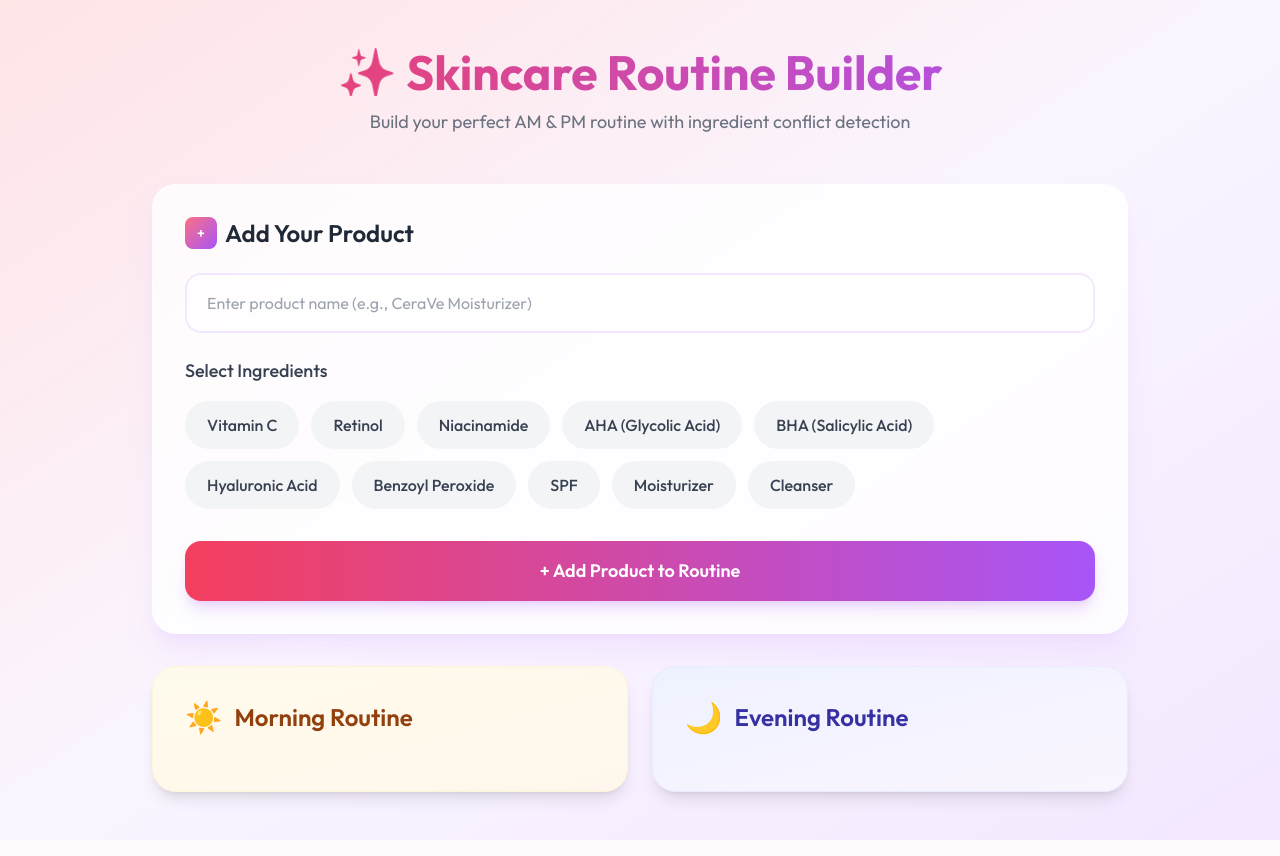
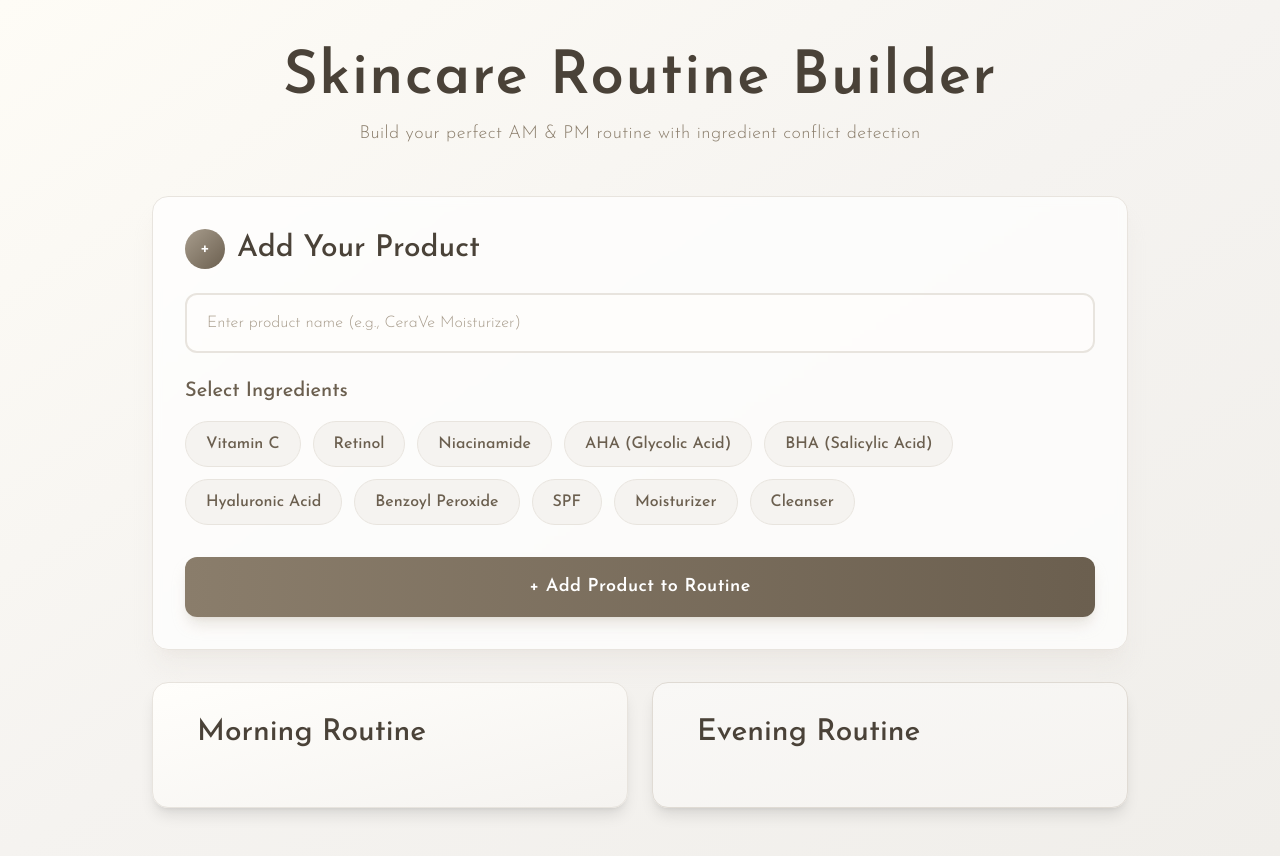
Before and after one commit to BitaBig/skincare-routine-builder, a Flask app: page / in a window 1280 px wide. Run offline with Flask 3, Linux system fonts and the light colour scheme; some libraries are stand-ins or nearby versions.

Commit message:
Fixed style formatting, colour scheme. Added additional skincare conflicts.

```diff
--- a/app.py
+++ b/app.py
@@ -34,6 +34,21 @@ CONFLICTS = [
         'pair': ['Benzoyl Peroxide', 'Retinol'],
         'reason': 'Benzoyl peroxide can oxidize retinol, making it less effective.',
         'severity': 'high'
+    },
+    {
+        'pair': ['BHA (Salicylic Acid)', 'Benzoyl Peroxide'],
+        'reason': 'Mixing acids on the same night can cause irritation and dryness. Alternate nights instead.',
+        'severity': 'high'
+    },
+    {
+        'pair': ['AHA (Glycolic Acid)', 'Benzoyl Peroxide'],
+        'reason': 'Using multiple acids together can over-exfoliate and damage skin barrier.',
+        'severity': 'high'
+    },
+    {
+        'pair': ['AHA (Glycolic Acid)', 'BHA (Salicylic Acid)'],
+        'reason': 'Layering AHA and BHA together can be too harsh. Use on alternate nights.',
+        'severity': 'medium'
     },
 ]
 
--- a/static/script.js
+++ b/static/script.js
@@ -46,8 +46,8 @@ function displayProducts() {
     }
 
     list.innerHTML = `
-        <div class="bg-white/80 backdrop-blur-sm rounded-3xl shadow-lg p-8 border border-white/50">
-            <h2 class="text-2xl font-semibold text-gray-800 mb-6 flex items-center gap-2">
+        <div class="bg-white/70 backdrop-blur-sm rounded-2xl shadow-lg p-8 border border-sand-200">
+            <h2 class="text-3xl font-medium text-taupe-700 mb-6 flex items-center gap-3">
                 <span class="text-2xl">🧴</span> Your Products
             </h2>
             <div class="space-y-4" id="productItems"></div>
@@ -58,15 +58,15 @@ function displayProducts() {
 
     products.forEach((product, index) => {
         const div = document.createElement('div');
-        div.className = 'flex items-center justify-between p-4 bg-gradient-to-r from-lavender-50 to-rose-50 rounded-2xl border border-lavender-100';
+        div.className = 'flex items-center justify-between p-4 bg-gradient-to-r from-sand-50 to-cream-100 rounded-xl border border-sand-200';
         div.innerHTML = `
             <div>
-                <h3 class="font-semibold text-gray-800">${product.name}</h3>
-                <p class="text-sm text-gray-500 mt-1">${product.ingredients.join(' • ')}</p>
+                <h3 class="font-semibold text-taupe-700">${product.name}</h3>
+                <p class="text-sm text-taupe-500 mt-1">${product.ingredients.join(' • ')}</p>
             </div>
             <button
                 onclick="removeProduct(${index})"
-                class="px-4 py-2 rounded-xl bg-rose-100 hover:bg-rose-200 text-rose-600 font-medium transition-colors"
+                class="px-4 py-2 rounded-lg bg-sand-200 hover:bg-sand-300 text-taupe-600 font-medium transition-colors"
             >
                 Remove
             </button>
@@ -84,8 +84,8 @@ function removeProduct(index) {
 async function analyzeRoutine() {
     if (products.length === 0) {
         document.getElementById('conflicts').innerHTML = '';
-        document.getElementById('amRoutine').innerHTML = '<p class="text-gray-400 text-center py-8">Add products to see your routine</p>';
-        document.getElementById('pmRoutine').innerHTML = '<p class="text-gray-400 text-center py-8">Add products to see your routine</p>';
+        document.getElementById('amRoutine').innerHTML = '<p class="text-taupe-400 text-center py-8 font-light">Add products to see your routine</p>';
+        document.getElementById('pmRoutine').innerHTML = '<p class="text-taupe-400 text-center py-8 font-light">Add products to see your routine</p>';
         return;
     }
 
@@ -101,8 +101,8 @@ async function analyzeRoutine() {
     const conflictsDiv = document.getElementById('conflicts');
     if (data.conflicts.length > 0) {
         conflictsDiv.innerHTML = `
-            <div class="bg-rose-50 rounded-3xl shadow-lg p-8 border border-rose-200">
-                <h2 class="text-2xl font-semibold text-rose-700 mb-6 flex items-center gap-2">
+            <div class="bg-amber-50/80 rounded-2xl shadow-lg p-8 border border-amber-200">
+                <h2 class="text-3xl font-medium text-amber-800 mb-6 flex items-center gap-3" style="font-family: 'Cormorant Garamond', serif;">
                     <span class="text-2xl">⚠️</span> Conflicts Detected
                 </h2>
                 <div class="space-y-4" id="conflictItems"></div>
@@ -112,20 +112,20 @@ async function analyzeRoutine() {
         const conflictItems = document.getElementById('conflictItems');
         data.conflicts.forEach(conflict => {
             const div = document.createElement('div');
-            div.className = 'p-4 bg-white rounded-2xl border border-rose-200';
+            div.className = 'p-4 bg-white/80 rounded-xl border border-amber-200';
 
             const severityColors = {
-                high: 'bg-rose-500',
+                high: 'bg-amber-600',
                 medium: 'bg-amber-500',
-                low: 'bg-yellow-400'
+                low: 'bg-amber-400'
             };
 
             div.innerHTML = `
                 <div class="flex items-start gap-3">
-                    <span class="w-2 h-2 rounded-full ${severityColors[conflict.severity] || 'bg-rose-500'} mt-2 flex-shrink-0"></span>
+                    <span class="w-2 h-2 rounded-full ${severityColors[conflict.severity] || 'bg-amber-500'} mt-2 flex-shrink-0"></span>
                     <div>
-                        <p class="font-semibold text-gray-800">${conflict.pair[0]} + ${conflict.pair[1]}</p>
-                        <p class="text-gray-600 text-sm mt-1">${conflict.reason}</p>
+                        <p class="font-semibold text-taupe-700">${conflict.pair[0]} + ${conflict.pair[1]}</p>
+                        <p class="text-taupe-600 text-sm mt-1 font-light">${conflict.reason}</p>
                     </div>
                 </div>
             `;
@@ -144,7 +144,7 @@ function displayRoutine(elementId, routine) {
     const div = document.getElementById(elementId);
 
     if (routine.length === 0) {
-        div.innerHTML = '<p class="text-gray-400 text-center py-8">No products for this routine</p>';
+        div.innerHTML = '<p class="text-taupe-400 text-center py-8 font-light">No products for this routine</p>';
         return;
     }
 
@@ -152,15 +152,15 @@ function displayRoutine(elementId, routine) {
 
     routine.forEach((item, index) => {
         const itemDiv = document.createElement('div');
-        itemDiv.className = 'flex items-start gap-4 p-4 bg-white/60 rounded-2xl';
+        itemDiv.className = 'flex items-start gap-4 p-4 bg-white/60 rounded-xl border border-sand-200';
         itemDiv.innerHTML = `
-            <div class="w-10 h-10 rounded-full bg-gradient-to-br from-rose-400 to-lavender-500 flex items-center justify-center text-white font-bold flex-shrink-0">
+            <div class="w-10 h-10 rounded-full bg-gradient-to-br from-taupe-400 to-taupe-600 flex items-center justify-center text-white font-bold flex-shrink-0">
                 ${index + 1}
             </div>
             <div class="flex-1">
-                <p class="font-semibold text-gray-800">${item.ingredient}</p>
-                <p class="text-sm text-gray-500">${item.product}</p>
-                ${item.wait > 0 ? `<p class="text-xs text-lavender-600 mt-1 font-medium">⏱️ Wait ${item.wait} minutes before next step</p>` : ''}
+                <p class="font-semibold text-taupe-700">${item.ingredient}</p>
+                <p class="text-sm text-taupe-500 font-light">${item.product}</p>
+                ${item.wait > 0 ? `<p class="text-xs text-taupe-600 mt-1 font-medium">⏱️ Wait ${item.wait} minutes before next step</p>` : ''}
             </div>
         `;
         div.appendChild(itemDiv);
--- a/templates/index.html
+++ b/templates/index.html
@@ -10,26 +10,32 @@
             theme: {
                 extend: {
                     fontFamily: {
-                        sans: ['Outfit', 'sans-serif'],
+                        sans: ['Josefin Sans', 'sans-serif'],
                     },
                     colors: {
-                        rose: {
-                            50: '#fff1f2',
-                            100: '#ffe4e6',
-                            200: '#fecdd3',
-                            300: '#fda4af',
-                            400: '#fb7185',
-                            500: '#f43f5e',
-                            600: '#e11d48',
+                        sand: {
+                            50: '#fdfcfb',
+                            100: '#f5f3f0',
+                            200: '#e8e4de',
+                            300: '#d4cdc3',
+                            400: '#b8ad9e',
+                            500: '#9c8e7c',
+                            600: '#7a6d5d',
                         },
-                        lavender: {
-                            50: '#faf5ff',
-                            100: '#f3e8ff',
-                            200: '#e9d5ff',
-                            300: '#d8b4fe',
-                            400: '#c084fc',
-                            500: '#a855f7',
-                            600: '#9333ea',
+                        taupe: {
+                            50: '#f9f8f6',
+                            100: '#f0eeea',
+                            200: '#e0dbd4',
+                            300: '#c9c1b5',
+                            400: '#a89d8d',
+                            500: '#8a7d6b',
+                            600: '#6b5f4f',
+                            700: '#4a4238',
+                        },
+                        cream: {
+                            50: '#fffefb',
+                            100: '#fefcf6',
+                            200: '#faf6ed',
                         }
                     }
                 }
@@ -38,31 +44,31 @@
     </script>
     <link rel="preconnect" href="https://fonts.googleapis.com">
     <link rel="preconnect" href="https://fonts.gstatic.com" crossorigin>
-    <link href="https://fonts.googleapis.com/css2?family=Outfit:wght@300;400;500;600;700&display=swap" rel="stylesheet">
+    <link href="https://fonts.googleapis.com/css2?family=Josefin+Sans:wght@300;400;500;600;700&display=swap" rel="stylesheet">
     <style>
-        body { font-family: 'Outfit', sans-serif; }
+        body, h1, h2, h3 { font-family: 'Josefin Sans', sans-serif; }
         .ingredient-btn.selected {
-            background: linear-gradient(135deg, #7c6df1 0%, #6d23a9 100%);
+            background: linear-gradient(135deg, #8a7d6b 0%, #6b5f4f 100%);
             color: white;
             transform: scale(1.05);
-            box-shadow: 0 4px 15px rgba(168, 85, 247, 0.4);
+            box-shadow: 0 4px 15px rgba(107, 95, 79, 0.3);
         }
     </style>
 </head>
-<body class="min-h-screen bg-gradient-to-br from-rose-100 via-lavender-50 to-lavender-100">
+<body class="min-h-screen bg-gradient-to-br from-cream-100 via-sand-100 to-taupe-100">
     <div class="max-w-5xl mx-auto px-6 py-12">
         <!-- Header -->
         <div class="text-center mb-12">
-            <h1 class="text-5xl font-bold bg-gradient-to-r from-rose-500 to-lavender-500 bg-clip-text text-transparent mb-3">
-                ✨ Skincare Routine Builder
+            <h1 class="text-6xl font-semibold text-taupe-700 mb-3 tracking-wide">
+                Skincare Routine Builder
             </h1>
-            <p class="text-gray-500 text-lg">Build your perfect AM & PM routine with ingredient conflict detection</p>
+            <p class="text-taupe-500 text-lg font-light tracking-wide">Build your perfect AM & PM routine with ingredient conflict detection</p>
         </div>
 
         <!-- Add Product Card -->
-        <div class="bg-white/80 backdrop-blur-sm rounded-3xl shadow-xl shadow-lavender-200/50 p-8 mb-8 border border-white/50">
-            <h2 class="text-2xl font-semibold text-gray-800 mb-6 flex items-center gap-2">
-                <span class="w-8 h-8 bg-gradient-to-br from-rose-400 to-lavender-500 rounded-lg flex items-center justify-center text-white text-sm">+</span>
+        <div class="bg-white/70 backdrop-blur-sm rounded-2xl shadow-xl shadow-taupe-200/30 p-8 mb-8 border border-sand-200">
+            <h2 class="text-3xl font-medium text-taupe-700 mb-6 flex items-center gap-3">
+                <span class="w-10 h-10 bg-gradient-to-br from-taupe-400 to-taupe-600 rounded-full flex items-center justify-center text-white text-lg">+</span>
                 Add Your Product
             </h2>
 
@@ -70,15 +76,15 @@
                 type="text"
                 id="productName"
                 placeholder="Enter product name (e.g., CeraVe Moisturizer)"
-                class="w-full px-5 py-4 rounded-2xl border-2 border-lavender-100 focus:border-lavender-400 focus:outline-none transition-all text-gray-700 placeholder-gray-400 mb-6 bg-white/50"
+                class="w-full px-5 py-4 rounded-xl border-2 border-sand-200 focus:border-taupe-400 focus:outline-none transition-all text-taupe-700 placeholder-taupe-400 mb-6 bg-cream-50/50 font-light"
             >
 
-            <h3 class="text-lg font-medium text-gray-700 mb-4">Select Ingredients</h3>
+            <h3 class="text-xl font-medium text-taupe-600 mb-4">Select Ingredients</h3>
             <div class="flex flex-wrap gap-3 mb-8">
                 {% for ingredient in ingredients %}
                 <button
                     type="button"
-                    class="ingredient-btn px-5 py-2.5 rounded-full bg-gray-100 hover:bg-lavender-100 text-gray-700 font-medium transition-all duration-200 border-2 border-transparent hover:border-lavender-200"
+                    class="ingredient-btn px-5 py-2.5 rounded-full bg-sand-100 hover:bg-sand-200 text-taupe-600 font-medium transition-all duration-200 border border-sand-200 hover:border-taupe-300"
                     data-ingredient="{{ ingredient }}"
                 >
                     {{ ingredient }}
@@ -88,7 +94,7 @@
 
             <button
                 id="addProduct"
-                class="w-full py-4 rounded-2xl bg-gradient-to-r from-rose-500 to-lavender-500 hover:from-rose-600 hover:to-lavender-600 text-white font-semibold text-lg transition-all duration-200 shadow-lg shadow-lavender-300/50 hover:shadow-xl hover:shadow-lavender-400/50 hover:-translate-y-0.5"
+                class="w-full py-4 rounded-xl bg-gradient-to-r from-taupe-500 to-taupe-600 hover:from-taupe-600 hover:to-taupe-700 text-white font-semibold text-lg transition-all duration-200 shadow-lg shadow-taupe-300/40 hover:shadow-xl hover:-translate-y-0.5 tracking-wide"
             >
                 + Add Product to Routine
             </button>
@@ -103,17 +109,17 @@
         <!-- Routines Grid -->
         <div class="grid md:grid-cols-2 gap-6">
             <!-- AM Routine -->
-            <div class="bg-gradient-to-br from-amber-50 to-orange-50 rounded-3xl shadow-lg p-8 border border-amber-100/50">
-                <h2 class="text-2xl font-semibold text-amber-800 mb-6 flex items-center gap-3">
-                    <span class="text-3xl">☀️</span> Morning Routine
+            <div class="bg-gradient-to-br from-cream-50 to-sand-100 rounded-2xl shadow-lg p-8 border border-sand-200">
+                <h2 class="text-3xl font-medium text-taupe-700 mb-6 flex items-center gap-3">
+                    <span class="text-3xl"></span> Morning Routine
                 </h2>
                 <div id="amRoutine" class="space-y-4"></div>
             </div>
 
             <!-- PM Routine -->
-            <div class="bg-gradient-to-br from-indigo-50 to-purple-50 rounded-3xl shadow-lg p-8 border border-indigo-100/50">
-                <h2 class="text-2xl font-semibold text-indigo-800 mb-6 flex items-center gap-3">
-                    <span class="text-3xl">🌙</span> Evening Routine
+            <div class="bg-gradient-to-br from-taupe-50 to-sand-100 rounded-2xl shadow-lg p-8 border border-taupe-200">
+                <h2 class="text-3xl font-medium text-taupe-700 mb-6 flex items-center gap-3">
+                    <span class="text-3xl"></span> Evening Routine
                 </h2>
                 <div id="pmRoutine" class="space-y-4"></div>
             </div>
```
